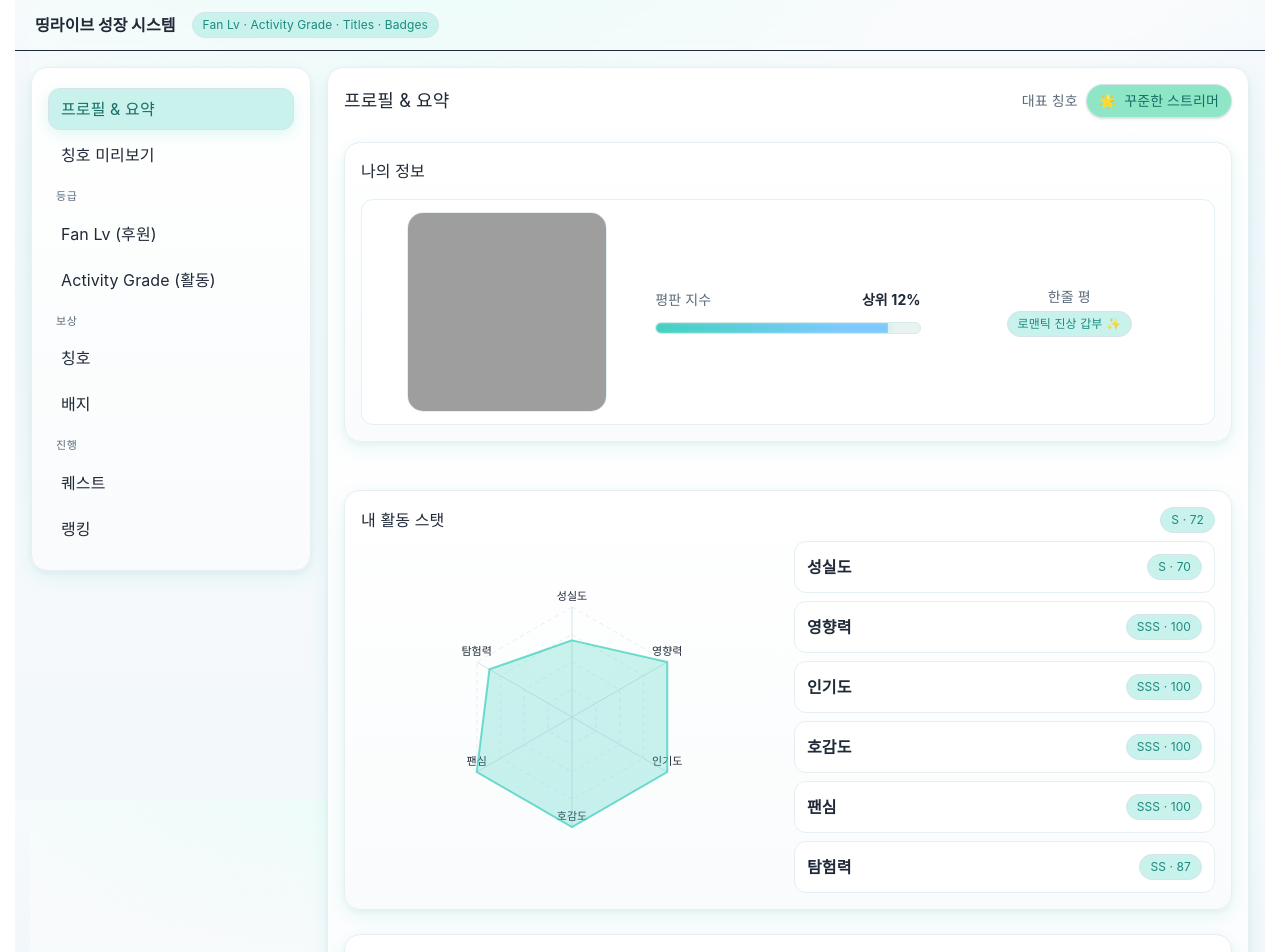
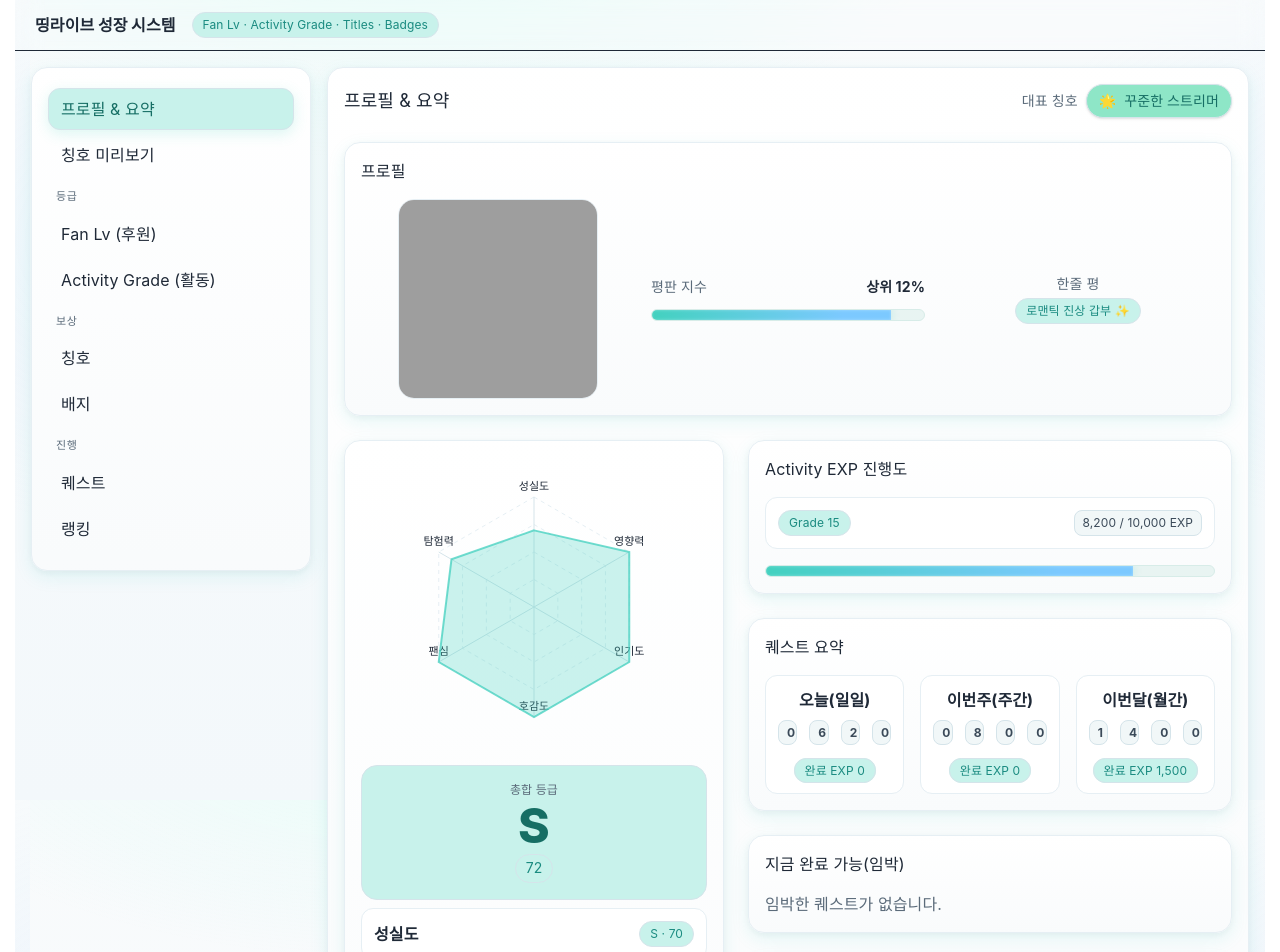
Before and after one commit to wsxqead/ttlive-growth-next, a Next.js app: page / in a window 1280 px wide. Shown: the top 952 px of the page. Built offline with nearby package versions, Linux system fonts and the light colour scheme; grey boxes are pictures that could not be loaded.

Commit message:
feat: 요구사항 추가 반영

```diff
--- a/src/app/globals.css
+++ b/src/app/globals.css
@@ -67,6 +67,18 @@ body {
   transform: translateY(-2px);
 }
 
+.subpanel {
+  @apply p-4 border rounded-xl;
+  background: linear-gradient(
+    180deg,
+    rgba(255, 255, 255, 0.98),
+    rgba(249, 251, 252, 0.96)
+  );
+  border-color: var(--line);
+  border-radius: var(--radius-xl2);
+  box-shadow: var(--shadow-soft);
+  transition: box-shadow 0.2s ease, border-color 0.2s ease, transform 0.2s ease;
+}
 /* 작은 칩/뱃지: 민트계열로 미세 강조 */
 .badge {
   @apply text-xs rounded-full px-2.5 py-1 border;
--- a/src/app/page.jsx
+++ b/src/app/page.jsx
@@ -78,6 +78,9 @@ export default function Page() {
             alert("시그 이미지가 변경되었습니다. (API 연동 예정)");
           }}
         />
+        <div>
+          <div className="grid md:grid-cols-[380px_1fr] gap-6 items-start">
+            <div>
               {/* 스탯 레이더 섹션 */}
               <RadarHex
                 values={computeStatScores({
@@ -98,6 +101,8 @@ export default function Page() {
                 overall={72}
                 title="내 활동 스탯"
               />
+            </div>
+            <div className="flex flex-col flex-1 gap-5 md:gap-6 w-full">
               {/* EXP 진행도 */}
               <div className="panel">
                 <div className="space-y-3 md:space-y-4">
@@ -126,9 +131,9 @@ export default function Page() {
                   </div>
                 </div>
               </div>
-      </div>
+
               {/* 임박 섹션 */}
-      <div className="panel mt-5 md:mt-6">
+              <div className="panel">
                 <div className="space-y-3 md:space-y-4">
                   <h3>지금 완료 가능(임박)</h3>
                   {topNear.length === 0 ? (
@@ -141,15 +146,19 @@ export default function Page() {
                             <strong className="truncate">{q.name}</strong>
                             <span className="tag shrink-0">{q.pct}%</span>
                           </div>
-                  <span className="badge shrink-0">+{q.rewardExp} EXP</span>
+                          <span className="badge shrink-0">
+                            +{q.rewardExp} EXP
+                          </span>
                         </div>
                       ))}
                     </div>
                   )}
                 </div>
               </div>
-      <div className="mt-5 md:mt-6">
               <AttendanceCard />
+            </div>
+          </div>
+        </div>
       </div>
     </section>
   );
--- a/src/components/PersonalSigCard.jsx
+++ b/src/components/PersonalSigCard.jsx
@@ -14,10 +14,9 @@ export default function PersonalSigCard({
 
   return (
     <div className="panel space-y-3 md:space-y-4">
-      <h3>나의 정보</h3>
+      <h3>프로필</h3>
 
       {/* 시그 + 평판지수 + 한줄평 (3열 구성) */}
-      <div className="item">
       <div className="grid grid-cols-1 md:grid-cols-3 gap-4 items-center w-full">
         {/* ① 시그 이미지 */}
         <div
@@ -66,6 +65,5 @@ export default function PersonalSigCard({
         </div>
       </div>
     </div>
-    </div>
   );
 }
--- a/src/components/RadarHex.jsx
+++ b/src/components/RadarHex.jsx
@@ -22,13 +22,14 @@ export function gradeLetter(score) {
 }
 
 export default function RadarHex({
-  values,           // {consistency:70, influence:55, ...} (0~100)
-  overall,          // 0~100
+  values, // {consistency:70, influence:55, ...} (0~100)
+  overall, // 0~100
   title = "스탯 요약",
 }) {
-  const size = 300;         // SVG 사이즈
-  const rMax = 110;         // 반지름
-  const cx = size / 2, cy = size / 2;
+  const size = 300; // SVG 사이즈
+  const rMax = 110; // 반지름
+  const cx = size / 2,
+    cy = size / 2;
   const toRad = (deg) => (deg * Math.PI) / 180;
   const angles = AXES.map((_, i) => -90 + (360 / AXES.length) * i);
 
@@ -51,17 +52,12 @@ export default function RadarHex({
   const overallGrade = gradeLetter(overall ?? 0);
 
   return (
-    <div className="panel mt-5 md:mt-6 space-y-3 md:space-y-4">
-      <div className="flex items-center justify-between mb-2">
-        <h3>{title}</h3>
-        <span className="badge">{overallGrade} · {Math.round(overall ?? 0)}</span>
-      </div>
-
-      <div className="grid gap-3 md:grid-cols-2 items-center">
-        {/* Chart */}
+    <div className="subpanel  space-y-3 md:space-y-4">
+      {/* 본문 레이아웃: [차트] [토탈카드] [항목리스트] */}
+      <div className="grid gap-1.5 md:gap-2 w-full max-w-[320px] xl:max-w-[380px]">
+        {/* 1) Chart */}
         <div className="flex items-center justify-center">
           <svg width={size} height={size}>
-            {/* guide rings */}
             {[0.25, 0.5, 0.75, 1].map((t) => (
               <polygon
                 key={t}
@@ -71,8 +67,6 @@ export default function RadarHex({
                 strokeDasharray="4 4"
               />
             ))}
-
-            {/* axes */}
             {AXES.map((a, i) => {
               const x = cx + rMax * Math.cos(toRad(angles[i]));
               const y = cy + rMax * Math.sin(toRad(angles[i]));
@@ -100,18 +94,38 @@ export default function RadarHex({
                 </g>
               );
             })}
-
-            {/* filled area */}
             <polygon
               points={polyPoints}
-              fill="rgba(67,209,191, .28)"     // 파스텔 민트
-              stroke="rgba(67,209,191, .75)"
+              fill="rgba(67,209,191,.28)"
+              stroke="rgba(67,209,191,.75)"
               strokeWidth="2"
             />
           </svg>
         </div>
 
-        {/* legend */}
+        {/* 2) 가운데: 큰 토탈 카드 */}
+        <div className="h-full">
+          <div
+            className="rounded-2xl border p-4 h-full flex flex-col items-center justify-center text-center"
+            style={{
+              borderColor: "var(--line2)",
+              background: "var(--brand-soft)",
+            }}
+          >
+            <div className="text-xs text-muted mb-1">총합 등급</div>
+            <div
+              className="leading-none"
+              style={{ fontSize: 48, fontWeight: 800, color: "#166e64" }}
+            >
+              {overallGrade}
+            </div>
+            <div className="mt-1 badge" style={{ fontSize: 14 }}>
+              {Math.round(overall ?? 0)}
+            </div>
+          </div>
+        </div>
+
+        {/* 3) 오른쪽: 개별 지수 리스트 */}
         <div className="grid gap-2">
           {AXES.map((a) => {
             const v = Math.round(values[a.key] ?? 0);
@@ -120,7 +134,9 @@ export default function RadarHex({
                 <div className="flex items-center gap-2">
                   <strong>{a.label}</strong>
                 </div>
-                <span className="badge">{gradeLetter(v)} · {v}</span>
+                <span className="badge">
+                  {gradeLetter(v)} · {v}
+                </span>
               </div>
             );
           })}
```
Lines whose indentation alone changed are shown as unchanged.
